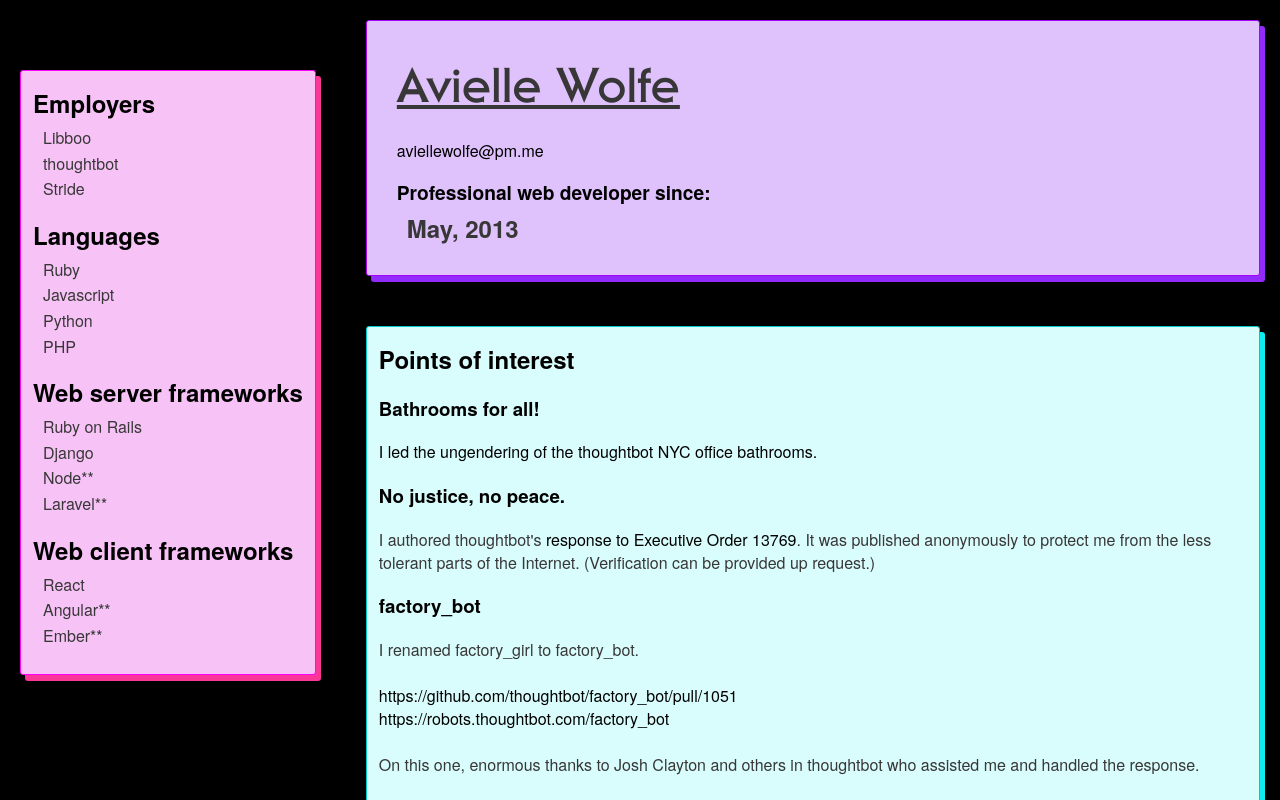
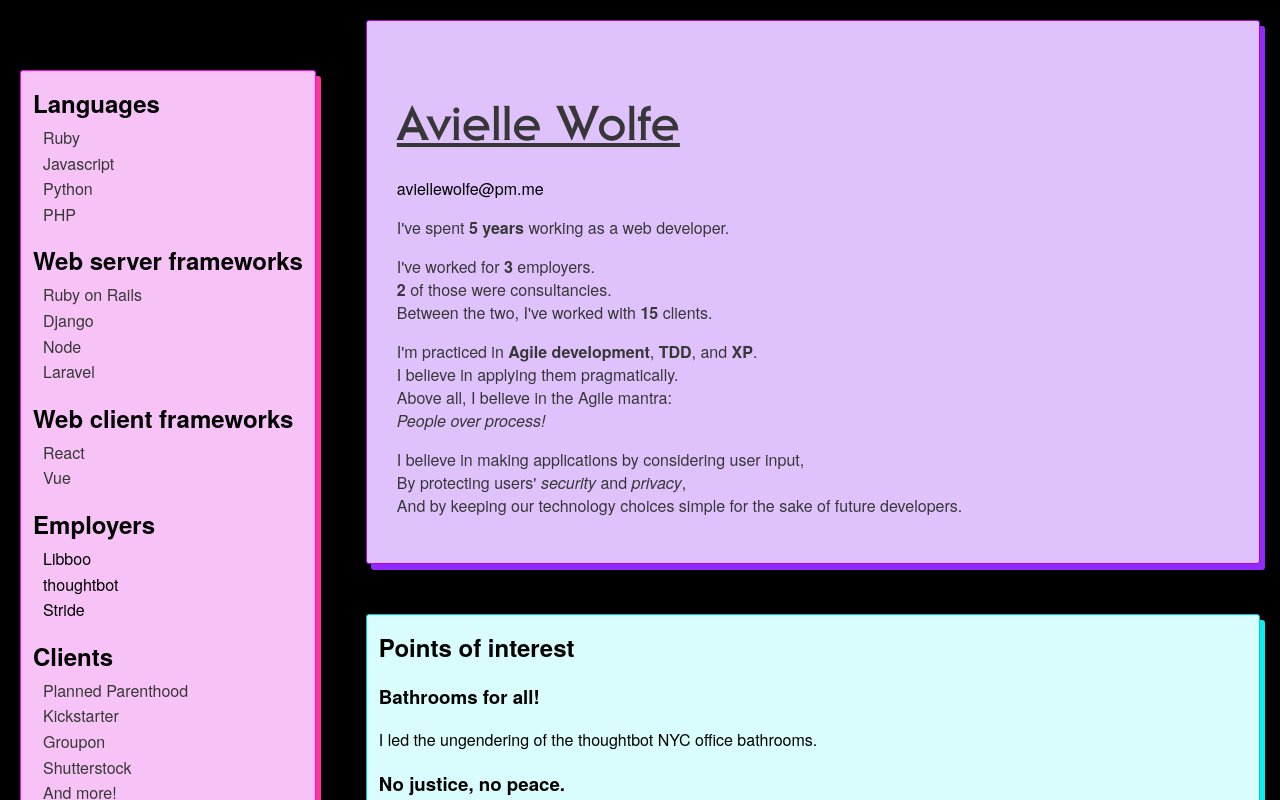
Before and after one commit to Euraldius/avielle-os, a Vue app: page /#/resume in a window 1280 px wide. Shown: the top 800 px of the page. Built offline with nearby package versions, Linux system fonts and the light colour scheme.

Commit message:
Add intro

```diff
--- a/package.json
+++ b/package.json
@@ -8,6 +8,7 @@
     "lint": "vue-cli-service lint"
   },
   "dependencies": {
+    "moment": "^2.22.2",
     "vue": "^2.5.17",
     "vue-router": "^3.0.1"
   },
--- a/src/views/Resume.vue
+++ b/src/views/Resume.vue
@@ -3,14 +3,6 @@
     <div class="resume">
       <section class="sidebar">
         <section class="stats">
-          <section>
-            <h2>Employers</h2>
-            <ul>
-              <li>Libboo</li>
-              <li>thoughtbot</li>
-              <li>Stride</li>
-            </ul>
-          </section>
           <section>
             <h2>Languages</h2>
             <ul>
@@ -25,26 +17,64 @@
             <ul>
               <li>Ruby on Rails</li>
               <li>Django</li>
-              <li>Node**</li>
-              <li>Laravel**</li>
+              <li>Node</li>
+              <li>Laravel</li>
             </ul>
           </section>
           <section>
             <h2>Web client frameworks</h2>
             <ul>
               <li>React</li>
-              <li>Angular**</li>
-              <li>Ember**</li>
+              <li>Vue</li>
+            </ul>
+          </section>
+          <section>
+            <h2>Employers</h2>
+            <ul>
+              <li><a href="http://libboo.com/">Libboo</a></li>
+              <li><a href="http://thoughtbot.com">thoughtbot</a></li>
+              <li><a href="http://stridenyc.com">Stride </a></li>
+            </ul>
+          </section>
+          <section>
+            <h2>Clients</h2>
+            <ul>
+              <li>Planned Parenthood</li>
+              <li>Kickstarter</li>
+              <li>Groupon</li>
+              <li>Shutterstock</li>
+              <li>And more!</li>
             </ul>
           </section>
         </section>
       </section>
       <section class="main">
         <header class="header">
-          <h1>Avielle Wolfe</h1>
-          <p><a href="mailto:aviellewolfe@pm.me">aviellewolfe@pm.me</a></p>
-          <h2>Professional web developer since:</h2>
-          <p class="response">May, 2013</p>
+          <section>
+            <h1>Avielle Wolfe</h1>
+            <p><a href="mailto:aviellewolfe@pm.me">aviellewolfe@pm.me</a></p>
+          </section>
+          <section>
+            <p>
+              I've spent <strong>{{ timeAsDeveloper }}</strong> working as a web developer.
+            </p>
+            <p>
+              I've worked for <strong>3</strong> employers.<br/>
+              <strong>2</strong> of those were consultancies.<br/>
+              Between the two, I've worked with <strong>15</strong> clients.
+            </p>
+            <p>
+              I'm practiced in <strong>Agile development</strong>, <strong>TDD</strong>, and <strong>XP</strong>.<br/>
+              I believe in applying them pragmatically.<br/>
+              Above all, I believe in the Agile mantra:<br/>
+              <em>People over process!</em>
+            </p>
+            <p>
+              I believe in making applications by considering user input,<br/>
+              By protecting users' <em>security</em> and <em>privacy</em>,<br/>
+              And by keeping our technology choices simple for the sake of future developers.
+            </p>
+          </section>
         </header>
         <section class="points-of-interest">
           <h2>Points of interest</h2>
@@ -79,12 +109,21 @@
 </template>
 
 <script>
+import moment from 'moment';
 import Finder from '@/components/Finder.vue';
 
 export default {
   name: 'resume',
   components: {
     Finder,
+  },
+  computed: {
+    timeAsDeveloper: function timeAsDeveloper() {
+      const firstMonthAsDeveloper = new Date(2013, 6);
+      const now = moment();
+
+      return now.from(firstMonthAsDeveloper, true);
+    },
   },
 };
 </script>
@@ -130,6 +169,10 @@
   font-stretch: condensed;
 }
 
+li {
+  list-style: none;
+}
+
 .resume {
   display: grid;
   color: $text-grey;
@@ -140,8 +183,7 @@
   border: 1px solid $stolen-purple;
   border-radius: 3px;
   box-shadow: 5px 6px 0px $plum;
-  padding-left: 30px;
-  padding-bottom: 30px;
+  padding: 30px;
 
   h1 {
     color: $text-grey;
@@ -156,13 +198,6 @@
   h2 {
     font-size: 1.2em;
     padding-bottom: 0px;
-  }
-
-  .response {
-    font-size: 1.5em;
-    font-weight: bold;
-    padding-left: 10px;
-    margin: 0;
   }
 }
 
@@ -189,7 +224,6 @@
   }
 
   li {
-    list-style: none;
     line-height: 1.6em;
   }
 }
```
Also changed, not shown: 1 other file (tests, documents, lock files or other folders).
